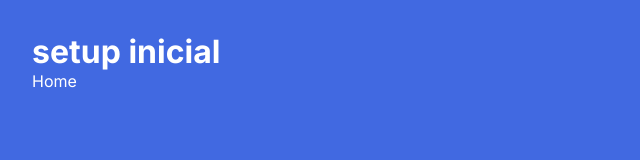
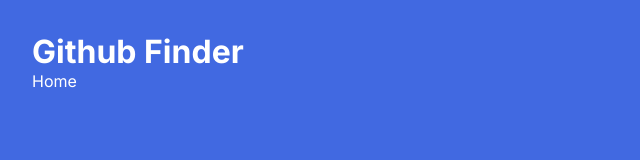
Before and after one commit to rafaelsoeiro/github-finder, a React (Vite) app: page / in a window 1280 px wide. Shown: the top 160 px of the page, without its empty margins (0-640 px from the left). Built offline with nearby package versions, Linux system fonts and the light colour scheme.

Commit message:
:sparkles: feat: add outlet component for react router

```diff
--- a/src/App.tsx
+++ b/src/App.tsx
@@ -4,8 +4,8 @@ import "./App.css";
 function App() {
   return (
     <>
-      <h1>setup inicial</h1>
-      <Outlet/>
+      <h1>Github Finder</h1>
+      <Outlet />
     </>
   );
 }
```
